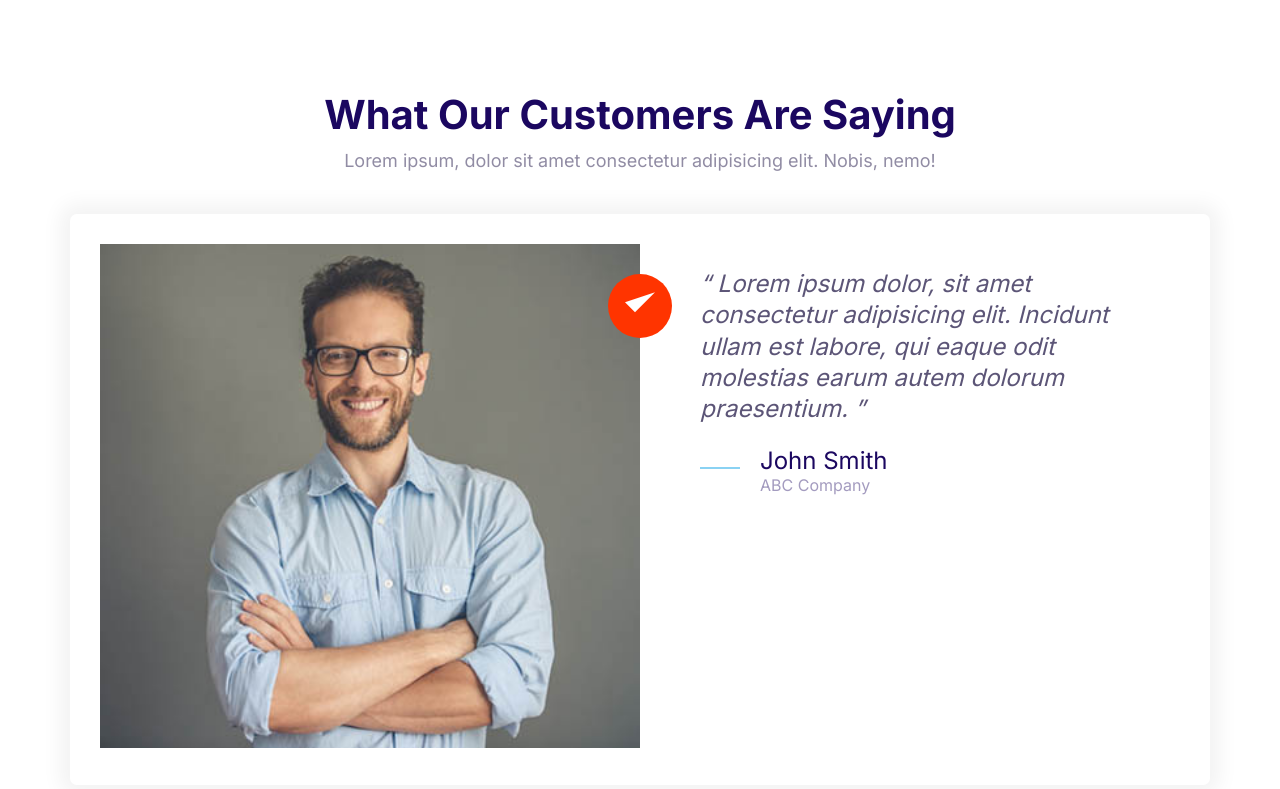
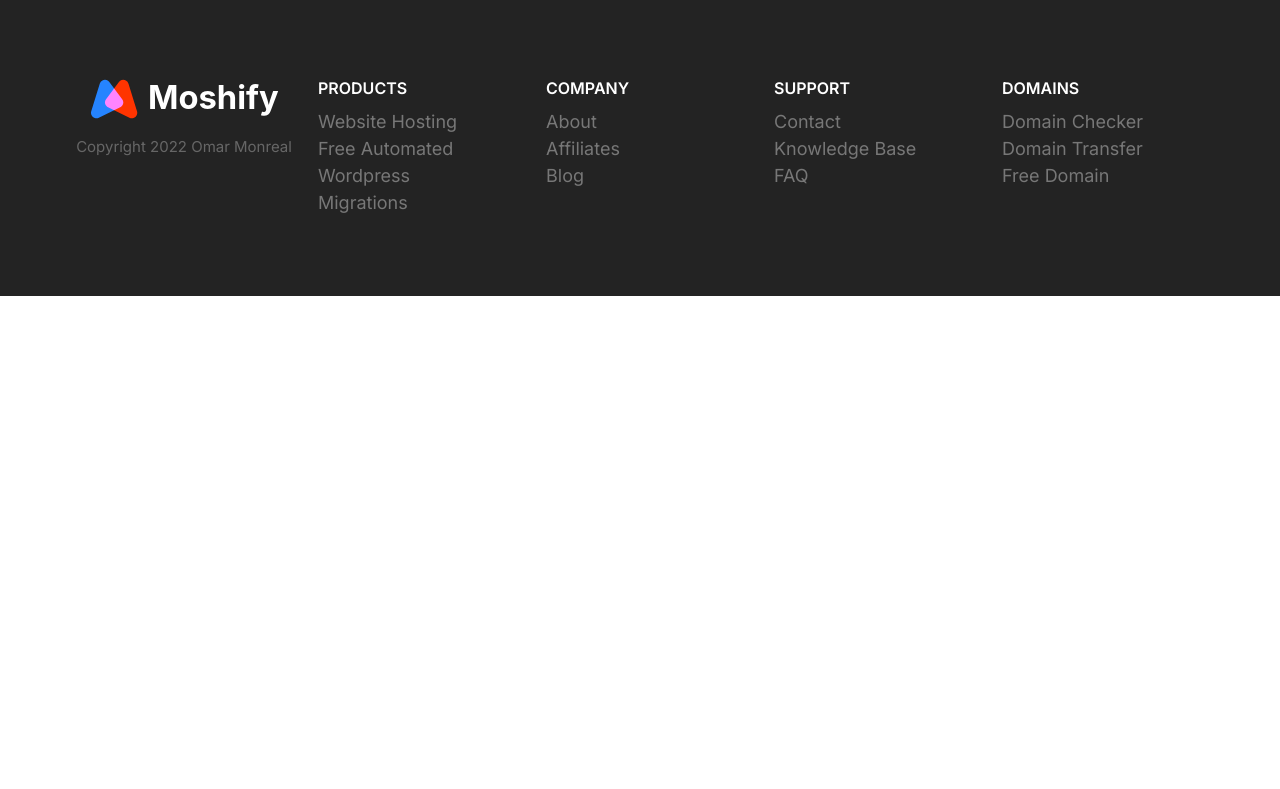
Before and after one commit to omarmonrealdev/htmlCssProject1, a plain HTML site: page index.html in a window 1280 px wide. Drawn offline with Linux system fonts and the light colour scheme.

Commit message:
Creation of footer

```diff
--- a/css/styles.css
+++ b/css/styles.css
@@ -579,7 +579,7 @@ boton ocupe todo el espacio de la celda en el grid*/
     margin-top: 0;
     font-size: 3rem;
 }
-
+/*cambiar el nombre de esta clase, tal vez usemos un icono distingo a "chevron" en alguna otra parte*/
 .collapsible__chevron {/*el icono chevron esta perdido :/*/
     transform: rotate(-155deg);
     transition: transform 0.3s;
@@ -812,3 +812,79 @@ boton ocupe todo el espacio de la celda en el grid*/
         max-width: 700px;
     }
 }
+
+/* Footer */
+.footer {
+    background: #232323;
+}
+
+.footer a {
+    color: #777;
+    transition: color .3s;
+}
+
+.footer a:hover {
+    color: #fff;
+}
+
+.footer__section {
+    padding: 2rem;
+    border-bottom: 1px solid #393939;
+}
+
+.footer__section .list {
+    margin: 0;
+}
+
+.footer__heading .collapsible__heading {
+    text-transform: uppercase;
+    font-weight: 600;
+}
+
+.footer__brand {
+    margin-top: 5rem;
+    text-align: center;
+}
+
+.footer__brand img {
+    /*TODO: Consider refactoring this and applying it to all images.*/
+    width: 100%;
+    max-width: 230px;
+}
+
+.footer__copyright {
+   font-size: 2.1rem;
+   color: #fff;
+   opacity: 0.3;
+}
+
+@media screen and (min-width: 768px) {
+    .footer__sections {
+        grid-template-columns: repeat(auto-fit, minmax(10rem, 1fr));
+    }
+
+    .footer .collapsible__chevron {
+        display: none;
+    }
+    .footer .collapsible__content {
+        opacity: 1;
+        max-height: 100%;
+    }
+
+    .footer__brand {
+        order: -1; /*se mueve a la primera celda del grid*/
+        margin-top: 1rem;
+    }
+
+    .footer__copyright {
+        font-size: 1.5rem;
+    }
+
+    .footer__section {
+        border: 0;
+    }
+
+    .footer__heading .collapsible__heading {
+        font-size: 1.6rem;
+    }
+}
--- a/index.html
+++ b/index.html
@@ -15,51 +15,78 @@
     <link rel="stylesheet" href="css/styles.css" />
   </head>
   <body>
-    <section class="block">
-      <header class="block__header">
-        <h2>What Our Customers Are Saying</h2>
-        <p>
-          Lorem ipsum, dolor sit amet consectetur adipisicing elit. Nobis, nemo!
-        </p>
-      </header>
-      <div class="container">
-        <div class="card testimonial">
-          <div class="grid grid--1x2">
-            <div class="testimonial__image">
-              <img
-                src="images/testimonial.jpg"
-                alt="A happy, smiling customer"
-              />
-              <span class="icon-container icon-container--accent">
-                <svg class="icon icon--white">
+    <footer class="block block--dark footer">
+      <div class="container grid footer__sections">
+        <section class="collapsible collapsible--expanded footer__section">
+          <header class="collapsible__header footer__heading">
+            <h2 class="collapsible__heading">PRODUCTS</h2>
+            <svg class="icon icon--primary collapsible__chevron">
               <use xlink:href="images/sprite.svg#tick"></use>
             </svg>
-              </span>
+          </header>
+          <div class="collapsible__content">
+            <ul class="list">
+              <li><a href="#">Website Hosting</a></li>
+              <li><a href="#">Free Automated Wordpress</a></li>
+              <li><a href="#">Migrations</a></li>
+            </ul>
           </div>
-            <blockquote class="quote">
-              <p class="quote__text">
-                Lorem ipsum dolor, sit amet consectetur adipisicing elit.
-                Incidunt ullam est labore, qui eaque odit molestias earum autem
-                dolorum praesentium.
-              </p>
-              <footer>
-                <div class="media">
-                  <div class="media__image">
-                    <svg class="icon icon--primary quote__line">
-                      <use xlink:href="images/sprite.svg#line"></use>
+        </section>
+
+        <section class="collapsible footer__section footer__heading">
+          <header class="collapsible__header">
+            <h2 class="collapsible__heading">COMPANY</h2>
+            <svg class="icon icon--primary collapsible__chevron">
+              <use xlink:href="images/sprite.svg#tick"></use>
             </svg>
+          </header>
+          <div class="collapsible__content">
+            <ul class="list">
+              <li><a href="#">About</a></li>
+              <li><a href="#">Affiliates</a></li>
+              <li><a href="#">Blog</a></li>
+            </ul>
           </div>
-                  <div class="media__body">
-                    <h3 class="media__title quote__author">John Smith</h3>
-                    <p class="quote__organization">ABC Company</p>
+        </section>
+
+        <section class="collapsible footer__section footer__heading">
+          <header class="collapsible__header">
+            <h2 class="collapsible__heading">SUPPORT</h2>
+            <svg class="icon icon--primary collapsible__chevron">
+              <use xlink:href="images/sprite.svg#tick"></use>
+            </svg>
+          </header>
+          <div class="collapsible__content">
+            <ul class="list">
+              <li><a href="#">Contact</a></li>
+              <li><a href="#">Knowledge Base</a></li>
+              <li><a href="#">FAQ</a></li>
+            </ul>
           </div>
+        </section>
+
+        <section class="collapsible footer__section footer__heading">
+          <header class="collapsible__header">
+            <h2 class="collapsible__heading">DOMAINS</h2>
+            <svg class="icon icon--primary collapsible__chevron">
+              <use xlink:href="images/sprite.svg#tick"></use>
+            </svg>
+          </header>
+          <div class="collapsible__content">
+            <ul class="list">
+              <li><a href="#">Domain Checker</a></li>
+              <li><a href="#">Domain Transfer</a></li>
+              <li><a href="#">Free Domain</a></li>
+            </ul>
+          </div>
+        </section>
+
+        <section class="footer__brand">
+          <img src="images/logo.svg" alt="" />
+          <p class="footer__copyright">Copyright 2022 Omar Monreal</p>
+        </section>
       </div>
     </footer>
-            </blockquote>
-          </div>
-        </div>
-      </div>
-    </section>
 
     <script src="js/main.js"></script>
   </body>
```
Also changed, not shown: components/footer.html (added, +72 -0 lines). Lines whose indentation alone changed are shown as unchanged.
